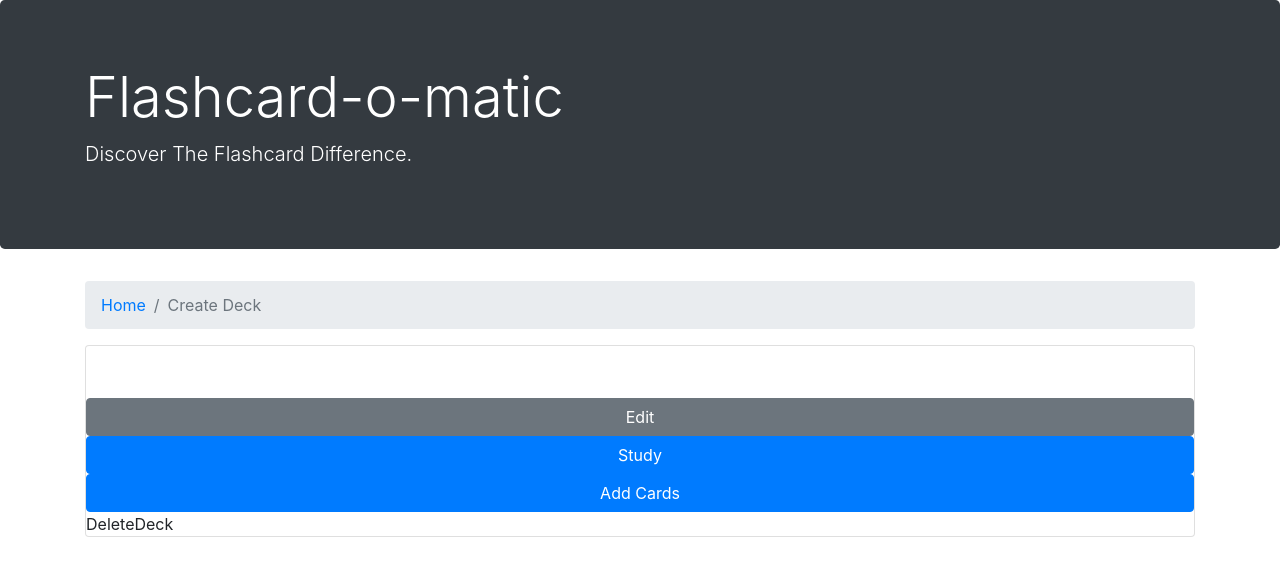
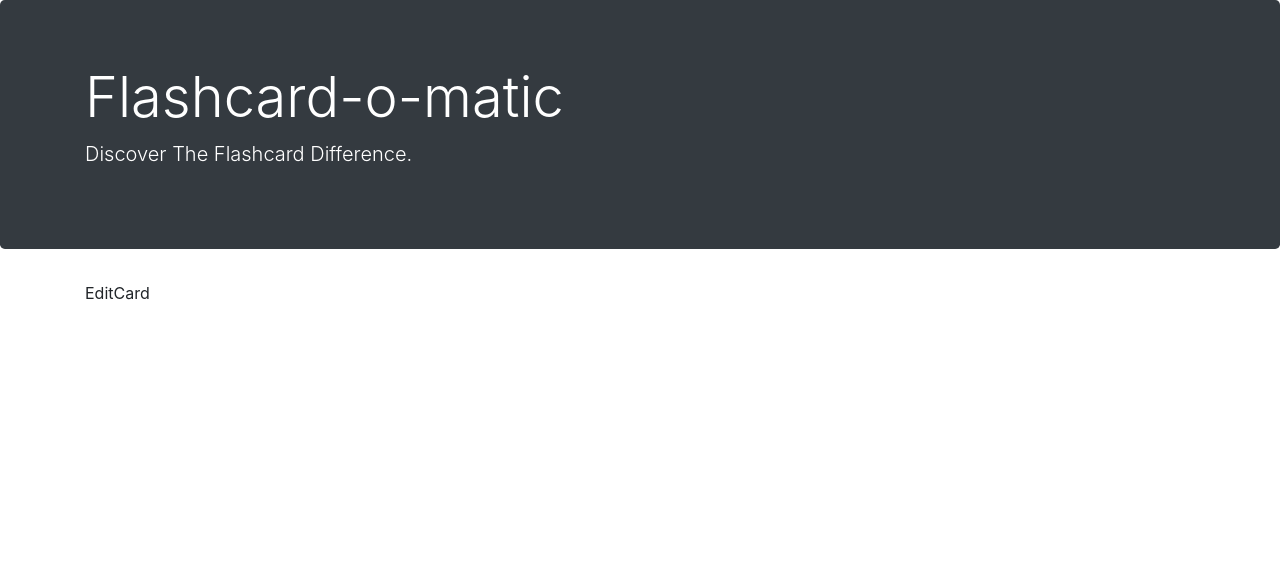
Before and after one commit to kateneilsen/flashcard-app, a React (Create React App) app: page /decks/1/cards/1/edit in a window 1280 px wide. Shown: the top 576 px of the page. Built offline with nearby package versions, Linux system fonts and the light colour scheme; no server answers; a web font is replaced by a local one.

Commit message:
added route for EditCard

```diff
--- a/src/Layout/Card/CardView.js
+++ /dev/null
@@ -1,6 +0,0 @@
-import React from "react";
-import { readDeck } from "../../utils/api";
-
-export default function CardView({ deck }) {
-  return <div>{deck.name}: Add Card</div>;
-}
--- a/src/Layout/Card/EditCard.js
+++ b/src/Layout/Card/EditCard.js
@@ -1,5 +1,7 @@
 import React from "react";
+import { Link, useHistory, useParams } from "react-router-dom";
 
-function EditCard() {}
-
-export default EditCard;
+export default function EditCard() {
+  const { cardId } = useParams();
+  return <div>EditCard</div>;
+}
--- a/src/Layout/index.js
+++ b/src/Layout/index.js
@@ -8,6 +8,7 @@ import Deck from "./Deck/Deck";
 import StudyDeck from "./Study/StudyDeck";
 import AddCard from "./Card/AddCard";
 import EditDeck from "./Deck/EditDeck";
+import EditCard from "./Card/EditCard";
 import { Route, Switch } from "react-router-dom";
 
 function Layout() {
@@ -45,6 +46,10 @@ function Layout() {
             <CreateDeckForm />
           </Route>
 
+          <Route path="/decks/:deckId/cards/:cardId/edit">
+            <EditCard />
+          </Route>
+
           <Route path="/decks/:deckId/cards/new">
             <AddCard />
           </Route>
```
